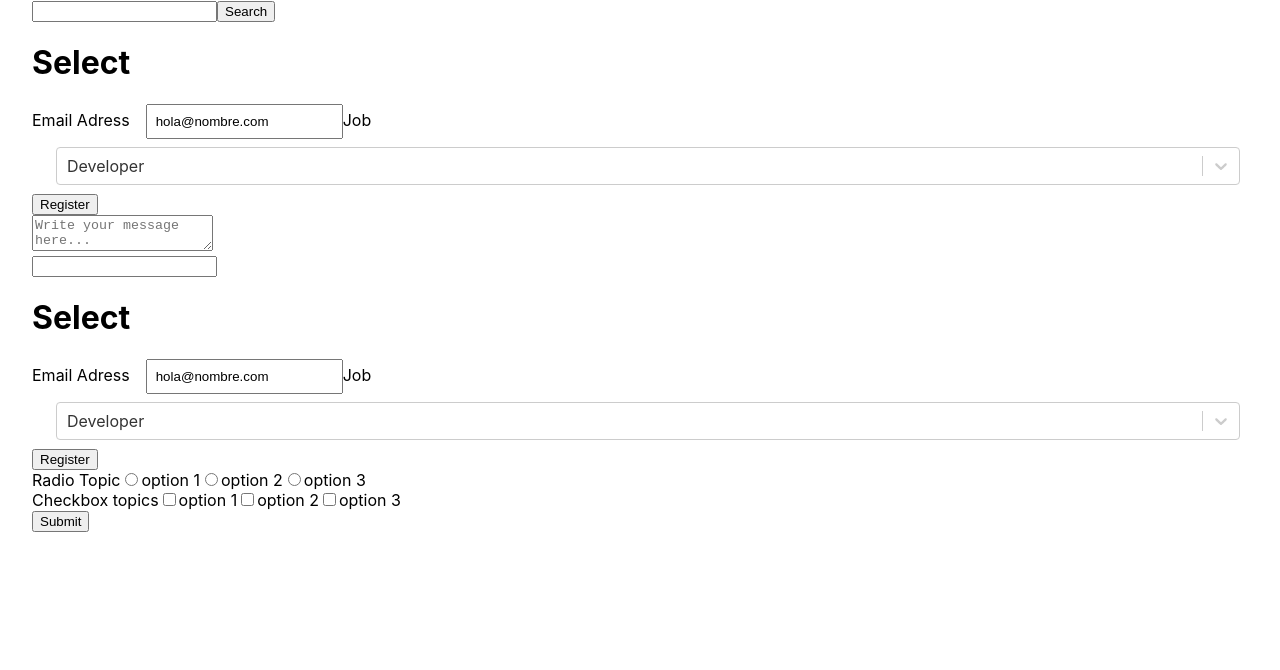
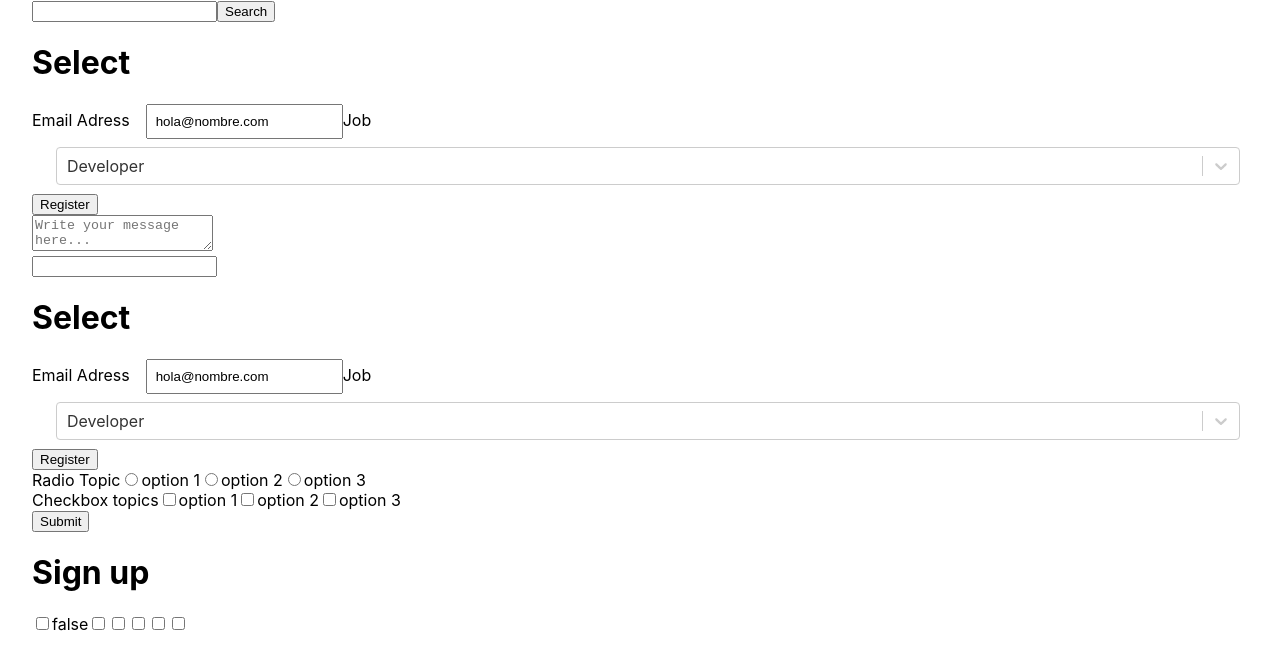
Before and after one commit to davidlondonor/fe-api-list, a Next.js app: page / in a window 1280 px wide. Shown: the top 670 px of the page. Built offline with nearby package versions, Linux system fonts and the light colour scheme.

Commit message:
add tree

```diff
--- /dev/null
+++ b/components/CheckBoxTest.js
@@ -0,0 +1,38 @@
+import React from "react";
+import { Formik, Field, Form } from "formik";
+
+const sleep = (ms) => new Promise((resolve) => setTimeout(resolve, ms));
+
+const CheckBoxText = () => {
+  return (
+    <div>
+      <h1>Sign up</h1>
+      <Formik
+        initialValues={{
+          toggle: false,
+          checked: [],
+        }}
+        onSubmit={async (values) => {
+          await sleep(500);
+          console.log(values);
+        }}
+      >
+        {({ values }) => {
+          return (
+            <Form>
+              {" "}
+              <Field type="checkbox" name="toggle" />
+              {`${values.toggle}`}
+              <Field type="checkbox" value="1" name="checked" />
+              <Field type="checkbox" value="2" name="checked" />
+              <Field type="checkbox" value="3" name="checked" />
+              <Field type="checkbox" value="4" name="checked" />
+              <Field type="checkbox" value="5" name="checked" />
+            </Form>
+          );
+        }}
+      </Formik>
+    </div>
+  );
+};
+export default CheckBoxText;
--- a/pages/index.js
+++ b/pages/index.js
@@ -4,6 +4,7 @@ import styles from "../styles/Home.module.css";
 import { useState } from "react";
 import Select from "../components/Select";
 import FormikContainer from "../components/FormikContainer";
+import CheckBoxText from "../components/CheckBoxTest";
 
 export default function Home() {
   const [year, setYear] = useState();
@@ -58,6 +59,9 @@ export default function Home() {
       <div>
         <FormikContainer />
       </div>
+      <div>
+        <CheckBoxText />
+      </div>
     </div>
   );
 }
```
Lines whose indentation alone changed are shown as unchanged.
